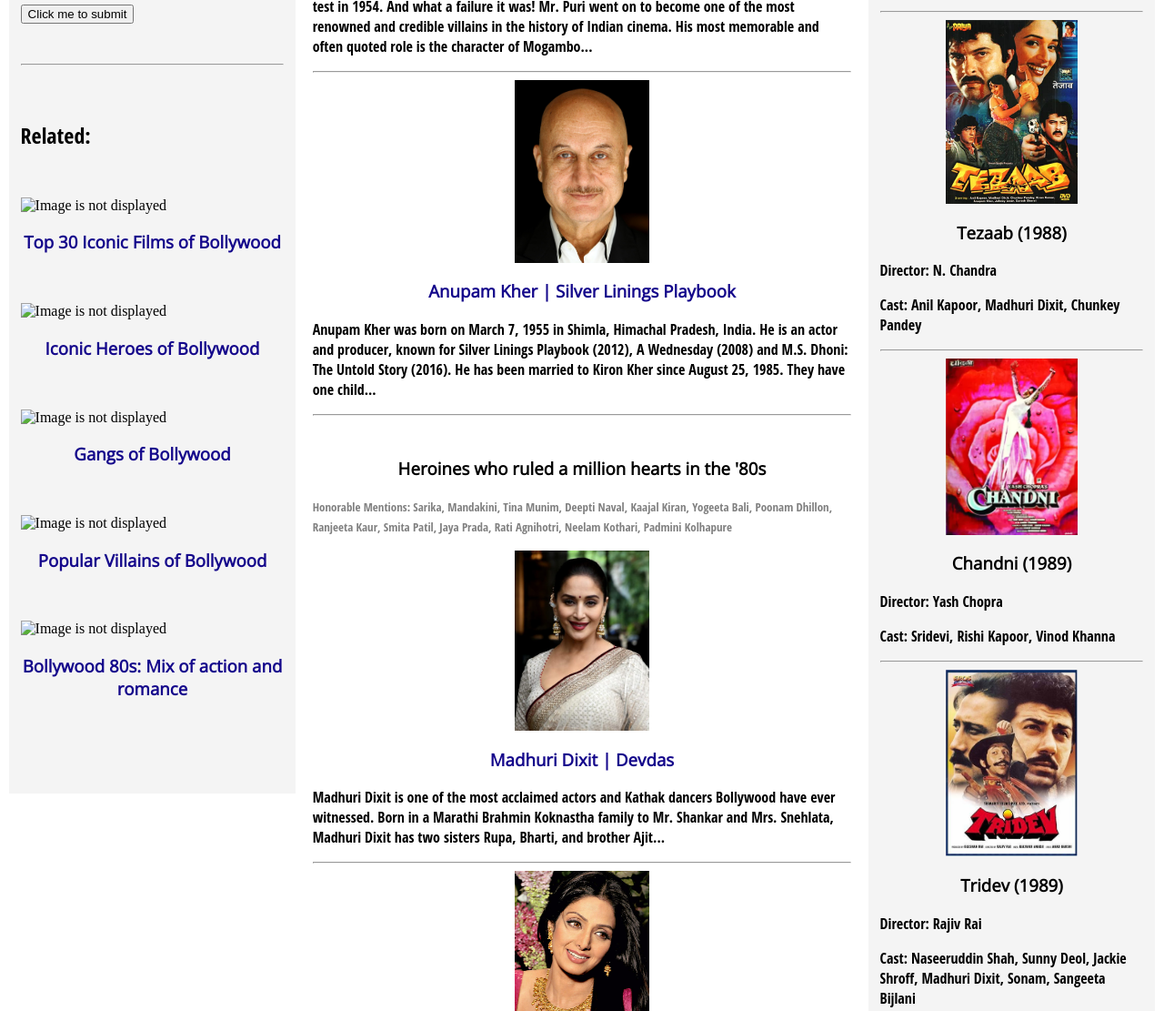
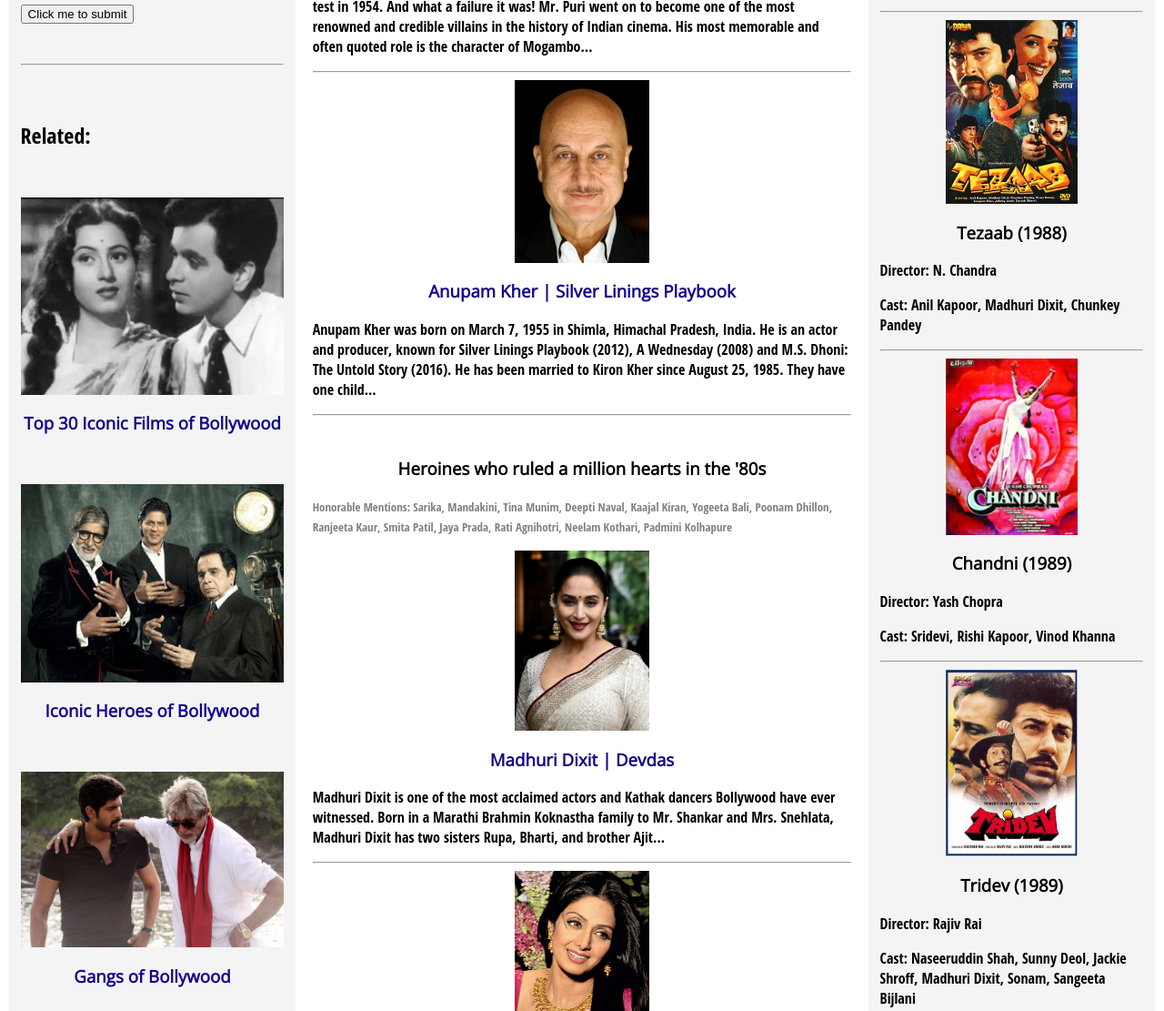
Before and after one commit to malharsharma/Bollywood-Stars-of-1980s, a website: page index.html in a window 1280 px wide. Shown: the part 3108-4219 px from the top of the page at 91% size. Drawn offline with nearby package versions, Linux system fonts and the light colour scheme.

Commit message:
Added Images

```diff
--- a/index.html
+++ b/index.html
@@ -253,19 +253,19 @@
 
     <p><b><font size="5">Related:</font></b></p><br><br>
 
-    <img src="C:\Users\Delll\Desktop\rel1.jpg" alt="Image is not displayed" height=100% width=100%><h3><a href="https://www.indiatoday.in/cinema/100-years-of-indian-cinema/photo/top-30-landmark-bollywood-films-367502-2012-04-24">Top 30 Iconic Films of Bollywood</a></h3>
+    <img src="assets/top-30.png" alt="Image is not displayed" height=100% width=100%><h3><a href="https://www.indiatoday.in/cinema/100-years-of-indian-cinema/photo/top-30-landmark-bollywood-films-367502-2012-04-24">Top 30 Iconic Films of Bollywood</a></h3>
     <br><br>
 
-    <img src="C:\Users\Delll\Desktop\rel2.jpg" alt="Image is not displayed" height=100% width=100%><h3><a href="https://www.indiatoday.in/cinema/100-years-of-indian-cinema/photo/iconic-heroes-of-bollywood-367542-2012-05-01/11">Iconic Heroes of Bollywood</a></h3>
+    <img src="assets/iconic-stars-of-bollywood.jpg" alt="Image is not displayed" height=100% width=100%><h3><a href="https://www.indiatoday.in/cinema/100-years-of-indian-cinema/photo/iconic-heroes-of-bollywood-367542-2012-05-01/11">Iconic Heroes of Bollywood</a></h3>
     <br><br>
 
-    <img src="C:\Users\Delll\Desktop\rel3.jpg" alt="Image is not displayed" height=100% width=100%><h3><a href="https://www.indiatoday.in/movies/photo/gangs-of-bollywood-367577-2012-05-08">Gangs of Bollywood</a></h3>
+    <img src="assets/gangs-of-bollywood.jpg" alt="Image is not displayed" height=100% width=100%><h3><a href="https://www.indiatoday.in/movies/photo/gangs-of-bollywood-367577-2012-05-08">Gangs of Bollywood</a></h3>
     <br><br>
 
-    <img src="C:\Users\Delll\Desktop\rel4.jpg" alt="Image is not displayed" height=100% width=100%><h3><a href="https://www.indiatoday.in/cinema/100-years-of-indian-cinema/photo/popular-villains-of-bollywood-367501-2012-04-24">Popular Villains of Bollywood</a></h3>
+    <img src="assets/popular-villains.jpg" alt="Image is not displayed" height=100% width=100%><h3><a href="https://www.indiatoday.in/cinema/100-years-of-indian-cinema/photo/popular-villains-of-bollywood-367501-2012-04-24">Popular Villains of Bollywood</a></h3>
     <br><br>
 
-    <img src="C:\Users\Delll\Desktop\rel5.jpg" alt="Image is not displayed" height=100% width=100%><h3><a href="https://www.indiatoday.in/marrakech-film-festival/photo/bollywood-80s-mix-of-action-and-romance-367694-2012-05-29">Bollywood 80s: Mix of action and romance</a></h3>
+    <img src="assets/related.jpg" alt="Image is not displayed" height=100% width=100%><h3><a href="https://www.indiatoday.in/marrakech-film-festival/photo/bollywood-80s-mix-of-action-and-romance-367694-2012-05-29">Bollywood 80s: Mix of action and romance</a></h3>
     <br><br>
     <br><br>
 
```
Also changed, not shown: assets/gangs-of-bollywood.jpg (added), assets/iconic-stars-of-bollywood.jpg (added), assets/popular-villains.jpg (added), assets/related.jpg (added), assets/top-30.png (added).
